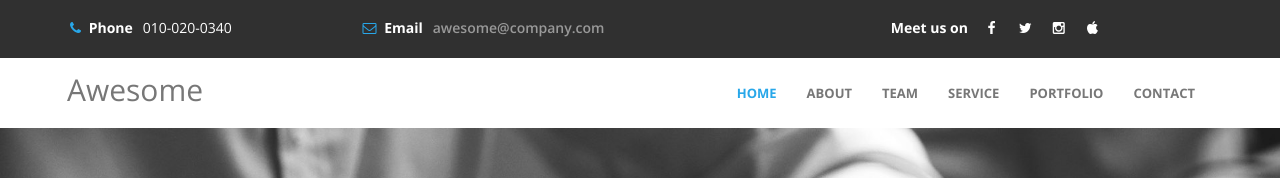
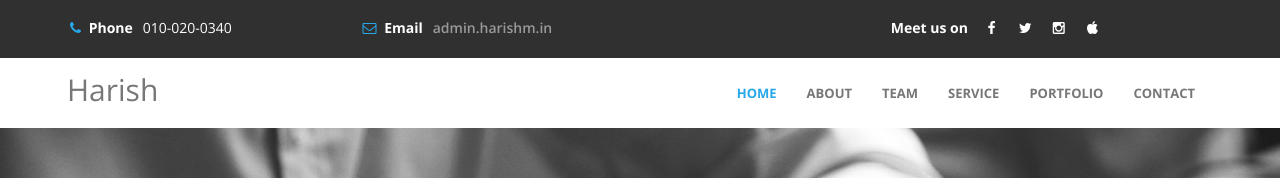
Before and after one commit to Harish-Innov8/ee1, a plain HTML site: page index.html in a window 1280 px wide. Shown: the top 178 px of the page. Drawn offline with nearby package versions, Linux system fonts and the light colour scheme.

Commit message:
Update index.html

```diff
--- a/index.html
+++ b/index.html
@@ -3,11 +3,8 @@
 	<head>
 		<link rel="shortcut icon" type="image/x-icon" href="favicon.ico" />
 		<meta charset="utf-8">
-		<!--
-        Awesome Template
-        http://www.templatemo.com/preview/templatemo_450_awesome
-        -->
-		<title>Awesome Responsive Design</title>
+
+		<title>Harish</title>
 		<meta name="keywords" content="">
 		<meta name="description" content="">
 		<meta http-equiv="X-UA-Compatible" content="IE=Edge">
@@ -47,7 +44,7 @@
                         <p><i class="fa fa-phone"></i><span> Phone</span>010-020-0340</p>
                     </div>
                     <div class="col-md-3 col-sm-4 col-xs-12">
-                        <p><i class="fa fa-envelope-o"></i><span> Email</span><a href="#">awesome@company.com</a></p>
+                        <p><i class="fa fa-envelope-o"></i><span> Email</span><a href="#">admin.harishm.in</a></p>
                     </div>
                     <div class="col-md-5 col-sm-4 col-xs-12">
                         <ul class="social-icon">
@@ -73,7 +70,7 @@
 						<span class="icon icon-bar"></span>
 						<span class="icon icon-bar"></span>
 					</button>
-					<a href="#" class="navbar-brand">Awesome</a>
+					<a href="#" class="navbar-brand">Harish</a>
 				</div>
 				<div class="collapse navbar-collapse">
 					<ul class="nav navbar-nav navbar-right">
```
